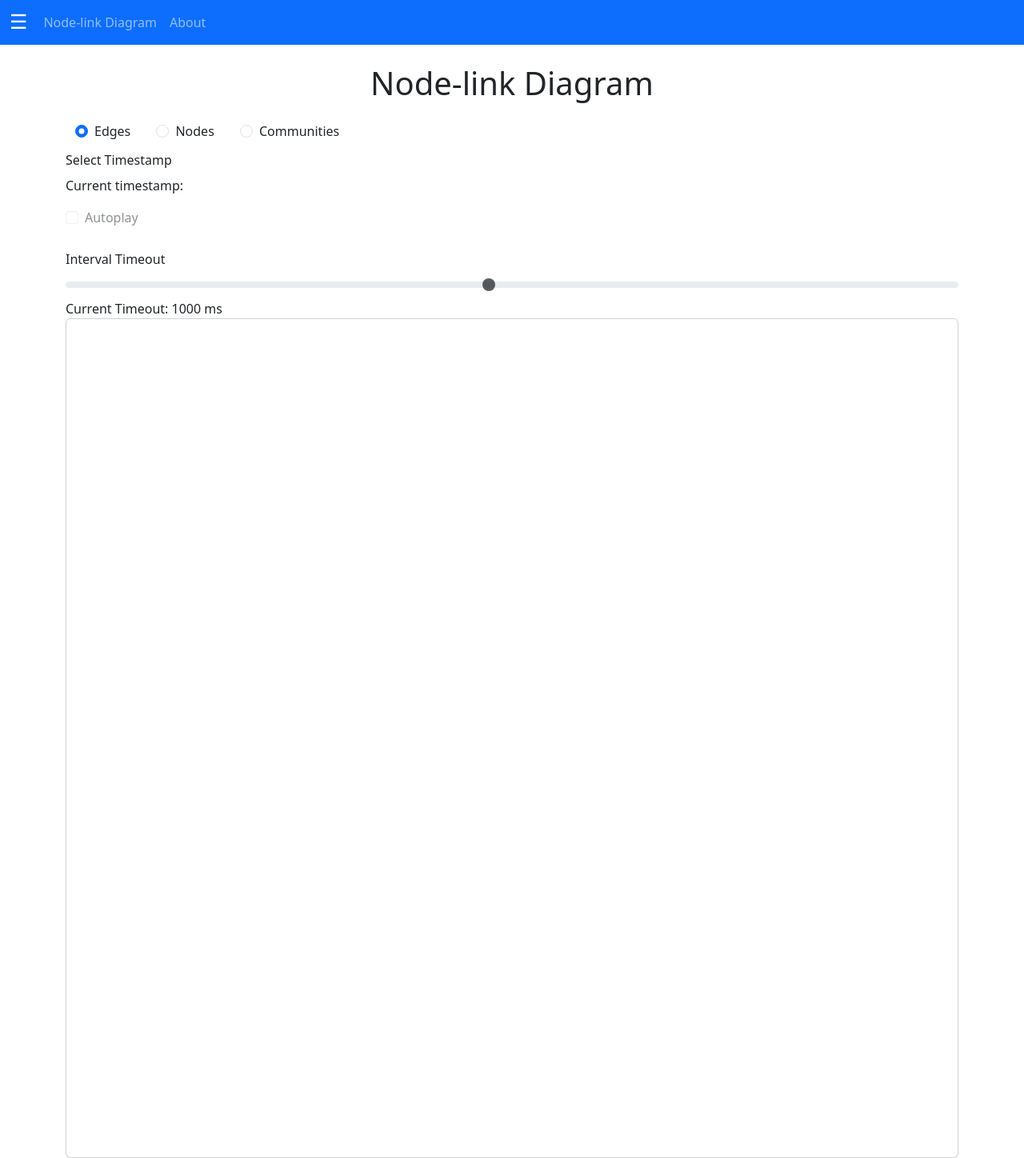
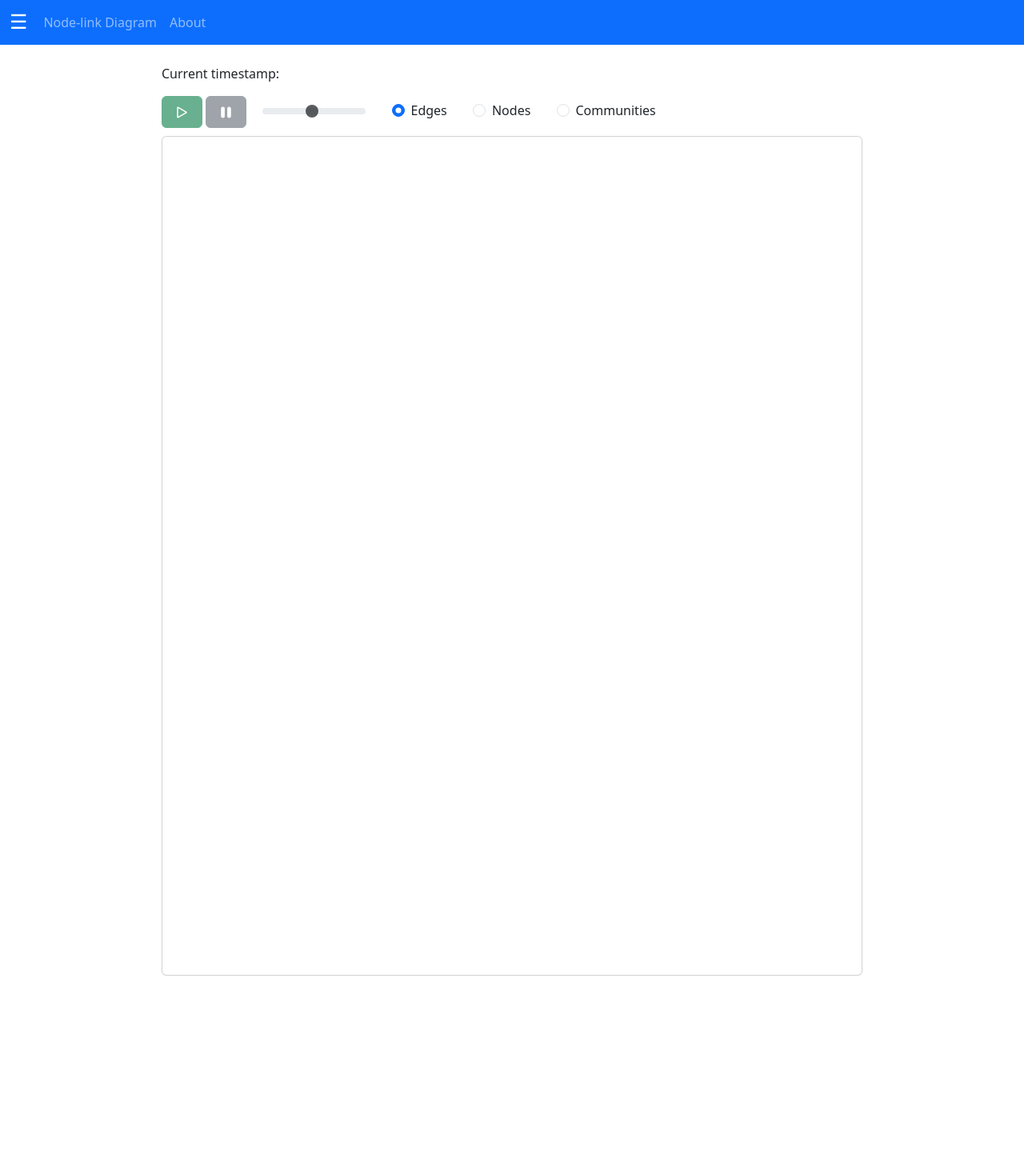
Before and after one commit to mjovanc/improving-animated-node-link-diagrams-scented-widgets, a Flask app: page /node_link in a window 1280 px wide. Shown: the whole page at 80% size. After the commit the page ends 1220 px from the top, so only its background shows below. Run offline with Flask 3, Linux system fonts and the light colour scheme; some libraries are stand-ins or nearby versions.

Commit message:
Updating node_link.js

```diff
--- a/src/views/static/css/style.css
+++ b/src/views/static/css/style.css
@@ -52,3 +52,19 @@
     margin-left: 12px;
     padding-bottom: 10px;
 }
+
+
+@media (min-width: 1200px) {
+    .container,
+    .container-lg,
+    .container-md,
+    .container-sm,
+    .container-xl {
+        max-width: 900px !important;
+    }
+}
+
+#intervalTimeoutRange {
+    max-width: 200px;
+    padding-top: 13px;
+}
--- a/src/views/static/js/charts.js
+++ b/src/views/static/js/charts.js
@@ -28,7 +28,7 @@ function processEdgesData(nodes, links, times) {
     return sampleData;
   } else {
     // Otherwise, apply the interval logic
-    const maxBars = 20;
+    const maxBars = 100;
     const intervalSize = Math.ceil(totalTimestamps / maxBars);
     const edgeCounts = {};
     for (let i = 0; i < totalTimestamps - 1; i++) {
--- a/src/views/static/js/node_link.js
+++ b/src/views/static/js/node_link.js
@@ -7,11 +7,12 @@ let autoplayInterval; // Global variable to store the autoplay interval
 
 function updateVisualization(nodes, links, times) {
   const currentTimeText = d3.select("#current-time");
-    const autoplayCheckbox = d3.select("#autoplayChecked");
+  const playBtn = d3.select("#playBtn");
+  const pauseBtn = d3.select("#pauseBtn");
   const timeoutInput = d3.select("#intervalTimeoutRange").attr("step", 100);
   const intervalTimeoutValue = d3.select("#intervalTimeoutValue");
 
-    autoplayCheckbox.node().removeAttribute("disabled");
+  playBtn.node().removeAttribute("disabled");
   timeoutInput.node().removeAttribute("disabled");
 
   let currentTimeIndex = 0;
@@ -20,17 +21,20 @@ function updateVisualization(nodes, links, times) {
   // Set initial text values
   currentTimeText.text("Current Timestamp: " + currentTimeIndex);
 
-    // Add event listener to the autoplay checkbox
-    autoplayCheckbox.on("change", function() {
-        isAutoplayEnabled = this.checked; // Update autoplay state based on checkbox value
-        console.log("Autoplay enabled: " + isAutoplayEnabled);
-        if (isAutoplayEnabled) {
-            console.log("Starting animation...");
+  // Update event listener for the play button
+  playBtn.on("click", function () {
+    if (!this.disabled) {
+      this.disabled = true;
+      pauseBtn.node().disabled = false;
       startAutoplay();
-        } else {
-            console.log("Stopping animation...");
-            stopAutoplay();
     }
+  });
+
+  // Add event listener to the pause button
+  pauseBtn.on("click", function () {
+    clearInterval(autoplayInterval);
+    playBtn.node().disabled = false;
+    this.disabled = true;
   });
 
   timeoutInput.on("change", function () {
@@ -42,7 +46,9 @@ function updateVisualization(nodes, links, times) {
   console.log("Original nodes:", nodes);
   console.log("Original links:", links);
 
-    const scrubber = d3.select("#scrubber").append("input")
+  const scrubber = d3
+    .select("#scrubber")
+    .append("input")
     .attr("type", "range")
     .attr("min", 0)
     .attr("max", times.length - 1) // Adjusted to match the index range
@@ -50,14 +56,21 @@ function updateVisualization(nodes, links, times) {
     .attr("value", 0) // initial value
     .attr("class", "form-range")
     .attr("id", "select-time")
-        .on("input", function() {
+    .on("input", function () {
       currentTimeIndex = +this.value;
       console.log("currentTimeIndex = " + currentTimeIndex);
       updateSimulation(currentTimeIndex);
     });
 
-    const simulation = d3.forceSimulation(nodes)
-        .force("link", d3.forceLink().id(d => d.id).distance(100))
+  const simulation = d3
+    .forceSimulation(nodes)
+    .force(
+      "link",
+      d3
+        .forceLink()
+        .id((d) => d.id)
+        .distance(100)
+    )
     .force("charge", d3.forceManyBody().strength(-100)) // Decrease repulsion strength
     .force("center", d3.forceCenter(width / 2, height / 2))
     .force("collide", d3.forceCollide().radius(40)) // Add a collide force to prevent nodes from overlapping
@@ -70,8 +83,8 @@ function updateVisualization(nodes, links, times) {
   function updateSimulation(timeIndex) {
     console.log("updateSimulation(" + timeIndex + ")");
     console.log("Updating simulation...");
-        const filteredNodes = nodes.filter(d => d.time === timeIndex);
-        const filteredLinks = links.filter(d => d.time === timeIndex);
+    const filteredNodes = nodes.filter((d) => d.time === timeIndex);
+    const filteredLinks = links.filter((d) => d.time === timeIndex);
 
     simulation.nodes(filteredNodes);
     simulation.force("link").links(filteredLinks);
@@ -82,51 +95,59 @@ function updateVisualization(nodes, links, times) {
     currentTimeText.text("Current timestamp: " + timeIndex);
   }
 
-
   function redraw(nodes, links) {
     // Redraw links
-        const link = svg.selectAll(".link")
-            .data(links, d => d.source.id + "-" + d.target.id)
+    const link = svg
+      .selectAll(".link")
+      .data(links, (d) => d.source.id + "-" + d.target.id)
       .join(
-                enter => enter.insert("line", ".node") // insert lines before nodes
+        (enter) =>
+          enter
+            .insert("line", ".node") // insert lines before nodes
             .attr("class", "link") // add class for styling
             .attr("stroke", "#999")
             .attr("stroke-width", "2"),
-                update => update,
-                exit => exit.remove()
+        (update) => update,
+        (exit) => exit.remove()
       );
 
     // Disable transitions for links
     link.transition().duration(0);
 
     // Redraw nodes
-        const node = svg.selectAll(".node")
-            .data(nodes, d => d.id)
+    const node = svg
+      .selectAll(".node")
+      .data(nodes, (d) => d.id)
       .join(
-                enter => enter.append("circle") // append new nodes
+        (enter) =>
+          enter
+            .append("circle") // append new nodes
             .attr("class", "node") // Add class for styling
             .attr("r", 20)
             .attr("fill", "blue")
             .call(drag(simulation))
             .on("click", clicked),
-                update => update, // update existing nodes
-                exit => exit.remove() // remove nodes that are not in the data
+        (update) => update, // update existing nodes
+        (exit) => exit.remove() // remove nodes that are not in the data
       );
 
     // Disable transitions for nodes
     node.transition().duration(0);
 
     // Redraw labels
-        const label = svg.selectAll(".label")
-            .data(nodes, d => d.id)
+    const label = svg
+      .selectAll(".label")
+      .data(nodes, (d) => d.id)
       .join(
-                enter => enter.append("text") // append new labels
+        (enter) =>
+          enter
+            .append("text") // append new labels
             .attr("class", "label") // Add class for styling
-                    .text(d => d.id)
+            .text((d) => d.id)
             .attr("font-size", "16px")
             .attr("dx", -10)
             .attr("dy", 5),
-                update => update // update existing labels
+        (update) => update // update existing labels
       );
 
     // Disable transitions for labels
@@ -136,21 +157,23 @@ function updateVisualization(nodes, links, times) {
     simulation.force("link").links(links);
   }
 
+  function ticked() {
+    svg
+      .selectAll("line")
+      .attr("x1", (d) => d.source.x)
+      .attr("y1", (d) => d.source.y)
+      .attr("x2", (d) => d.target.x)
+      .attr("y2", (d) => d.target.y);
 
-    function ticked() {
-        svg.selectAll("line")
-            .attr("x1", d => d.source.x)
-            .attr("y1", d => d.source.y)
-            .attr("x2", d => d.target.x)
-            .attr("y2", d => d.target.y);
+    svg
+      .selectAll(".node")
+      .attr("cx", (d) => d.x)
+      .attr("cy", (d) => d.y);
 
-        svg.selectAll(".node")
-            .attr("cx", d => d.x)
-            .attr("cy", d => d.y);
-
-        svg.selectAll(".label")
-            .attr("x", d => d.x)
-            .attr("y", d => d.y);
+    svg
+      .selectAll(".label")
+      .attr("x", (d) => d.x)
+      .attr("y", (d) => d.y);
   }
 
   function drag(simulation) {
@@ -171,7 +194,8 @@ function updateVisualization(nodes, links, times) {
       event.subject.fy = null;
     }
 
-        return d3.drag()
+    return d3
+      .drag()
       .on("start", dragstarted)
       .on("drag", dragged)
       .on("end", dragended);
--- a/src/views/templates/node_link.html
+++ b/src/views/templates/node_link.html
@@ -4,15 +4,40 @@
 
 {% block content %}
 <div class="container">
-    <div class="row">
-        <div class="col text-center">
-            <h1 class="mb-4 mt-4">Node-link Diagram</h1>
-        </div>
-    </div>
-    <div class="row">
+    <div class="row mt-4">
         <div id="bar_chart"></div>
 
-        <form class="form-inline">
+        <div id="scrubber"></div>
+
+
+
+        <form class="form-inline mb-2">
+            <p id="current-time">Current timestamp: </p>
+            <div class="form-check-inline">
+                <button type="button" class="btn btn-success" id="playBtn" disabled>
+                    <svg xmlns="http://www.w3.org/2000/svg" width="25" height="25"
+                        fill="currentColor" class="bi bi-play" viewBox="0 0 16 16">
+                        <path
+                            d="M10.804 8 5 4.633v6.734zm.792-.696a.802.802 0 0 1 0 1.392l-6.363 3.692C4.713 12.69 4 12.345 4 11.692V4.308c0-.653.713-.998 1.233-.696z" />
+                    </svg>
+                </button>
+
+                <button type="button" class="btn btn-secondary" id="pauseBtn" disabled>
+                    <svg xmlns="http://www.w3.org/2000/svg" width="25" height="25" fill="currentColor" class="bi bi-pause-fill"
+                        viewBox="0 0 16 16">
+                        <path
+                            d="M5.5 3.5A1.5 1.5 0 0 1 7 5v6a1.5 1.5 0 0 1-3 0V5a1.5 1.5 0 0 1 1.5-1.5m5 0A1.5 1.5 0 0 1 12 5v6a1.5 1.5 0 0 1-3 0V5a1.5 1.5 0 0 1 1.5-1.5" />
+                    </svg>
+                </button>
+            </div>
+
+            <div class="form-check-inline">
+                <!-- <label for="intervalTimeoutRange" class="form-label">Interval Timeout</label> -->
+                <input type="range" class="form-range" min="100" max="2000" value="1000" step="100" id="intervalTimeoutRange"
+                    disabled>
+                <!-- <output id="intervalTimeoutValue">Current Timeout: 1000</output> ms -->
+            </div>
+
             <div class="form-check form-check-inline">
                 <input class="form-check-input" type="radio" name="inlineRadioOptions" id="edgesRadio" value="edges" checked>
                 <label class="form-check-label" for="edgesRadio">Edges</label>
@@ -22,27 +47,12 @@
                 <label class="form-check-label" for="nodesRadio">Nodes</label>
             </div>
             <div class="form-check form-check-inline">
-                <input class="form-check-input" type="radio" name="inlineRadioOptions" id="communitiesRadio" value="communities">
+                <input class="form-check-input" type="radio" name="inlineRadioOptions" id="communitiesRadio"
+                    value="communities">
                 <label class="form-check-label" for="communitiesRadio">Communities</label>
             </div>
         </form>
 
-        <div id="scrubber">
-            <label for="select-time" class="form-label">Select Timestamp</label>
-        </div>
-
-        <p id="current-time">Current timestamp: </p>
-        <div class="form-check">
-          <input class="form-check-input" type="checkbox" value="" id="autoplayChecked" disabled>
-          <label class="form-check-label" for="autoplayChecked">
-            Autoplay
-          </label>
-        </div>
-        <div class="form-group mt-3">
-            <label for="intervalTimeoutRange" class="form-label">Interval Timeout</label>
-            <input type="range" class="form-range" min="100" max="2000" value="1000" step="100" id="intervalTimeoutRange" disabled>
-            <output id="intervalTimeoutValue">Current Timeout: 1000</output> ms
-        </div>
         <div class="col text-center">
             <div class="card p-4">
                 <svg width="1000" height="1000" id="my_dataviz">
```
Also changed, not shown: 1 other file. Lines whose indentation alone changed are shown as unchanged.
